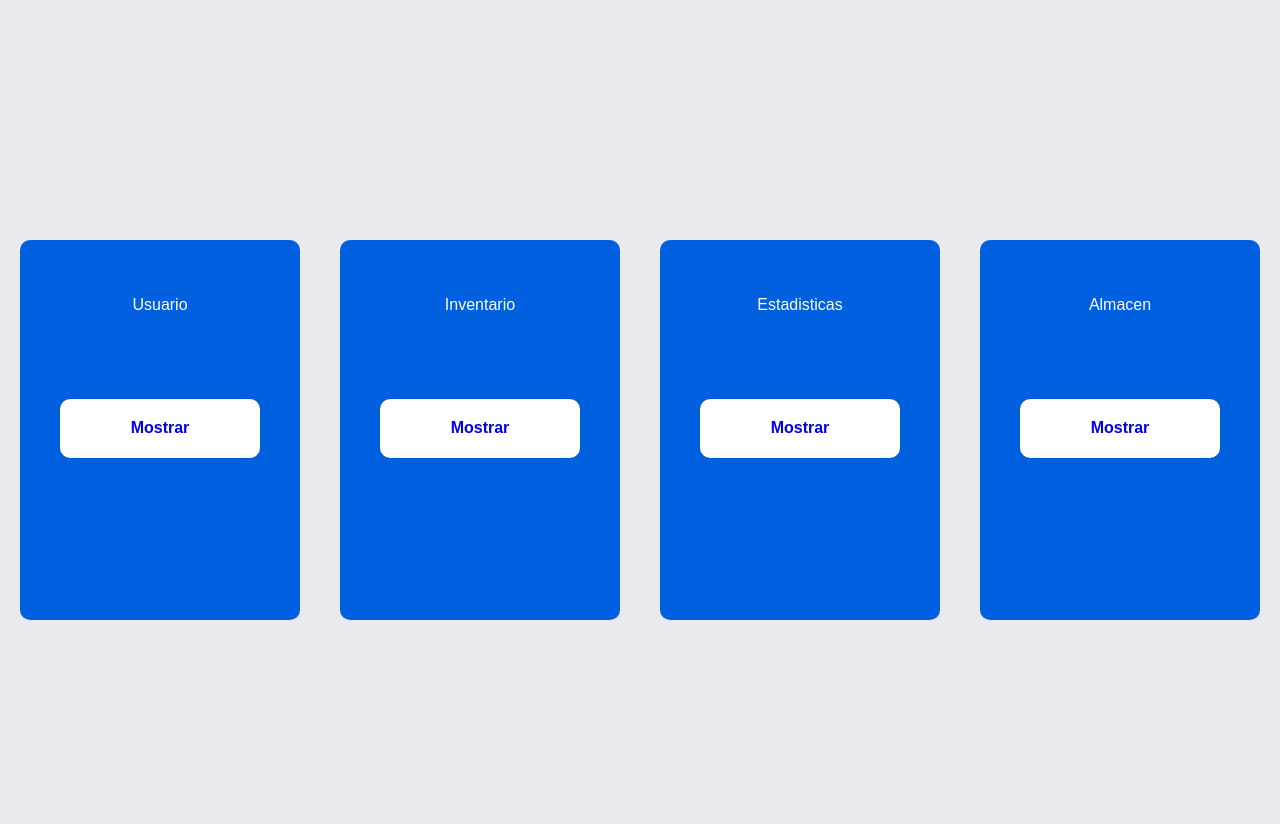
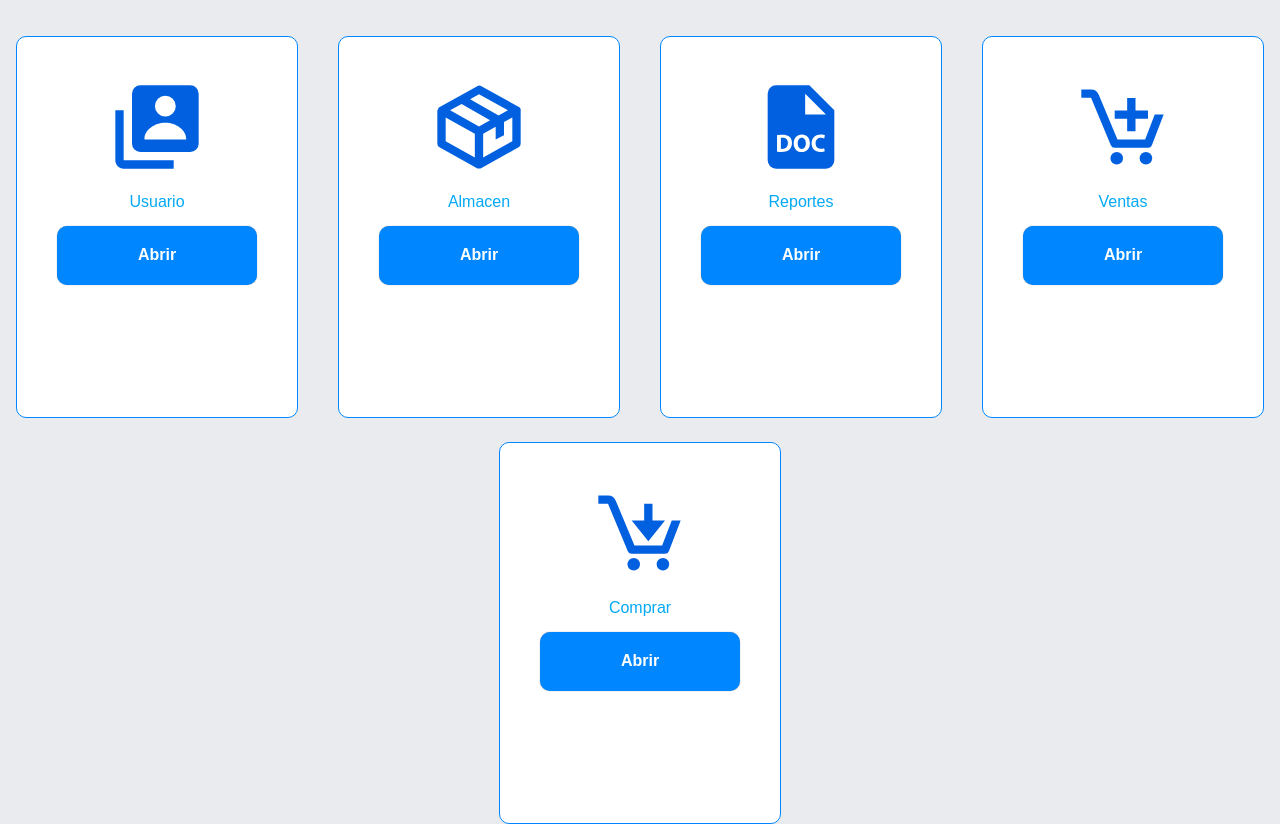
Before and after one commit to BrayanChavarro/SAIA2__FINAL, a PHP site: page /view/business/menu.html in a window 1280 px wide. Before the commit the page ends 620 px from the top, so only its background shows below. Run offline with PHP 8.4, Linux system fonts and the light colour scheme.

Commit message:
29-10-2022 Arreglo del menu

```diff
--- a/assets/css/styles.css
+++ b/assets/css/styles.css
@@ -363,7 +363,9 @@ body{
 }
 
 .modal__label{
+    display: grid;
     color: #0087ff;
+    grid-template-columns: repeat(2,1fr);
 }
 
 .modal__input{
@@ -381,17 +383,34 @@ body{
     margin-bottom: 10px;
 }
 
-.modal__select{
-    color: #03A9F4;
-    outline: none;
-}
+select {
+    -webkit-appearance:none;
+    -moz-appearance:none;
+    -ms-appearance:none;
+    appearance:none;
+    outline:0;
+    box-shadow:none;
+    border:0;
+    background: #0087FF;
+    flex: 1;
+    color:#fff;
+    cursor:pointer;
+    font-size: 1em;
+ }
 
-.modal__select:hover{
-    color: #0060DF;
-    background-color: #fff;
-    transition: .5s;
-    outline: none;
-}
+ select::-ms-expand {
+    display: none;
+ }
+
+ .modal__select {
+    position: relative;
+    display: flex;
+    width: 2em;
+    height: 2em;
+    background: #0087FF;
+    overflow: hidden;
+    border-radius: .25em;
+ }
 
 .modal__close{
     text-decoration: none;
@@ -420,29 +439,29 @@ body{
     padding-top: 60px;
     display: flex;
     flex-wrap: wrap;
-    gap: 2.5em;
+    gap: 1.5em;
     justify-content: space-evenly;
     align-items: center;
 }
 
 .menu__element{
-    background-color: #0060DF;
+    background-color: #fff;
+    align-items: center;
+    justify-content: center;
     text-align: center;
     border-radius: 10px;
+    border: 1px solid #0087FF;
     width: 200px;
     height: 300px;
     padding: 40px;
-    --color-plan: #fff;
-    --color-price: #0087ff;
     --bg-cta: #fff;
-    --color-cta: #5454d4;
-    --color-items: #696871;
 }
 
 .menu__name{
     color: var(--color-plan);
     margin-bottom: 15px;
     font-weight: 300;
+    color: #03A9F4;
 }
 
 
@@ -461,8 +480,14 @@ body{
     padding: 20px 0;
     border-radius: 10px;
     text-decoration: none;
-    background-color: var(--bg-cta);
+    background-color: #0087FF;
     font-weight: 600;
-    color: avr (--color-cta);
+    color: #fff;
     box-shadow: 0 0 1px rgba(0, 0, 0, .5);
+    transition: .5s;
 }
+
+.menu__cta:hover{
+    background-color: #fff;
+    color: #0087FF;
+}
--- a/view/business/menu.html
+++ b/view/business/menu.html
@@ -12,48 +12,32 @@
 <body>
     <div class="table__menu">
         <div class="menu__element">
+            <img src="../../assets/img/users.svg" class="img__user">
             <p class="menu__name">Usuario</p>
-
-
-                <div class="menu__items">
-
-                </div>
-
-                <a href="#" class="menu__cta">Mostrar</a>
+            <a href="../modules/usuario.html" class="menu__cta">Abrir</a>
         </div>
 
 
         <div class="menu__element">
-                <p class="menu__name">Inventario</p>
-
-
-                <div class="menu__items">
-
+            <img src="../../assets/img/Inventario.svg" class="img__user">
+            <p class="menu__name">Almacen</p>
+            <a href="#" class="menu__cta">Abrir</a>
         </div>
 
-                <a href="#" class="menu__cta">Mostrar</a>
+        <div class="menu__element">
+            <img src="../../assets/img/Reposrtes.svg" class="img__user">
+            <p class="menu__name">Reportes</p>
+            <a href="#" class="menu__cta">Abrir</a>
         </div>
-
-
         <div class="menu__element">
-                <p class="menu__name">Estadisticas</p>
-
-                <div class="menu__items">
-
+            <img src="../../assets/img/ventas.svg" class="img__user">
+            <p class="menu__name">Ventas</p>
+            <a href="#" class="menu__cta">Abrir</a>
         </div>
-
-                <a href="#" class="menu__cta">Mostrar</a>
-            </div>
-
-
         <div class="menu__element">
-                <p class="menu__name">Almacen</p>
-
-                <div class="menu__items">
-
-                </div>
-
-                <a href="#" class="menu__cta">Mostrar</a>
+            <img src="../../assets/img/Comprar.svg" class="img__user">
+            <p class="menu__name">Comprar</p>
+            <a href="#" class="menu__cta">Abrir</a>
         </div>
     </div>
     </section>
```
Also changed, not shown: assets/js/modal_usuario.js (+1 -25 lines), index.html (+2 -21 lines), view/business/dashboard.html (+8 -13 lines), view/modules/usuario.html (renamed from view/business/usuario.html, +6 -10 lines), assets/img/Comprar.svg (added), assets/img/Inventario.svg (added), assets/img/Reposrtes.svg (added), assets/img/Ventas.svg (added), assets/img/box.svg, assets/img/shapes.svg (deleted), assets/img/youtube.svg (deleted). Lines whose indentation alone changed are shown as unchanged.
